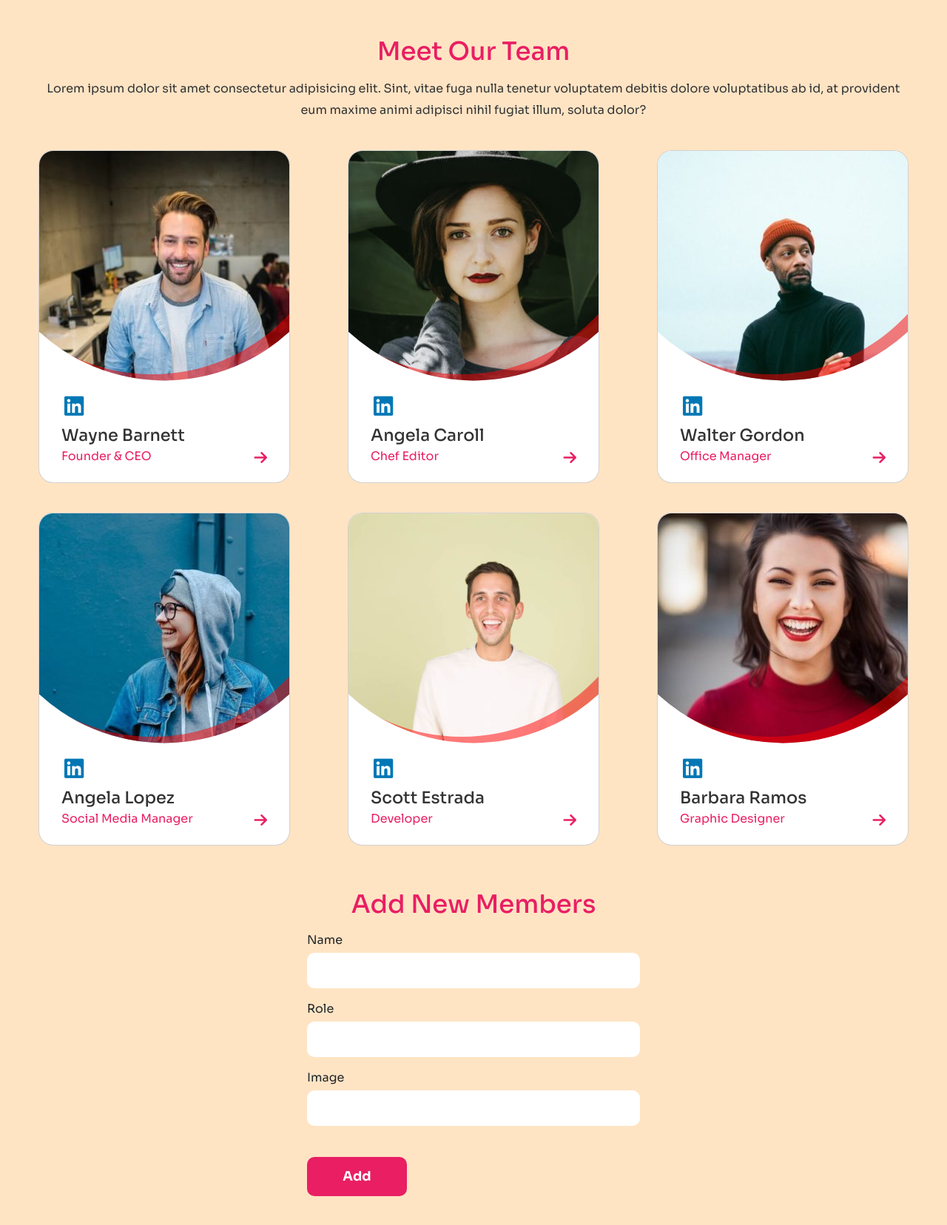
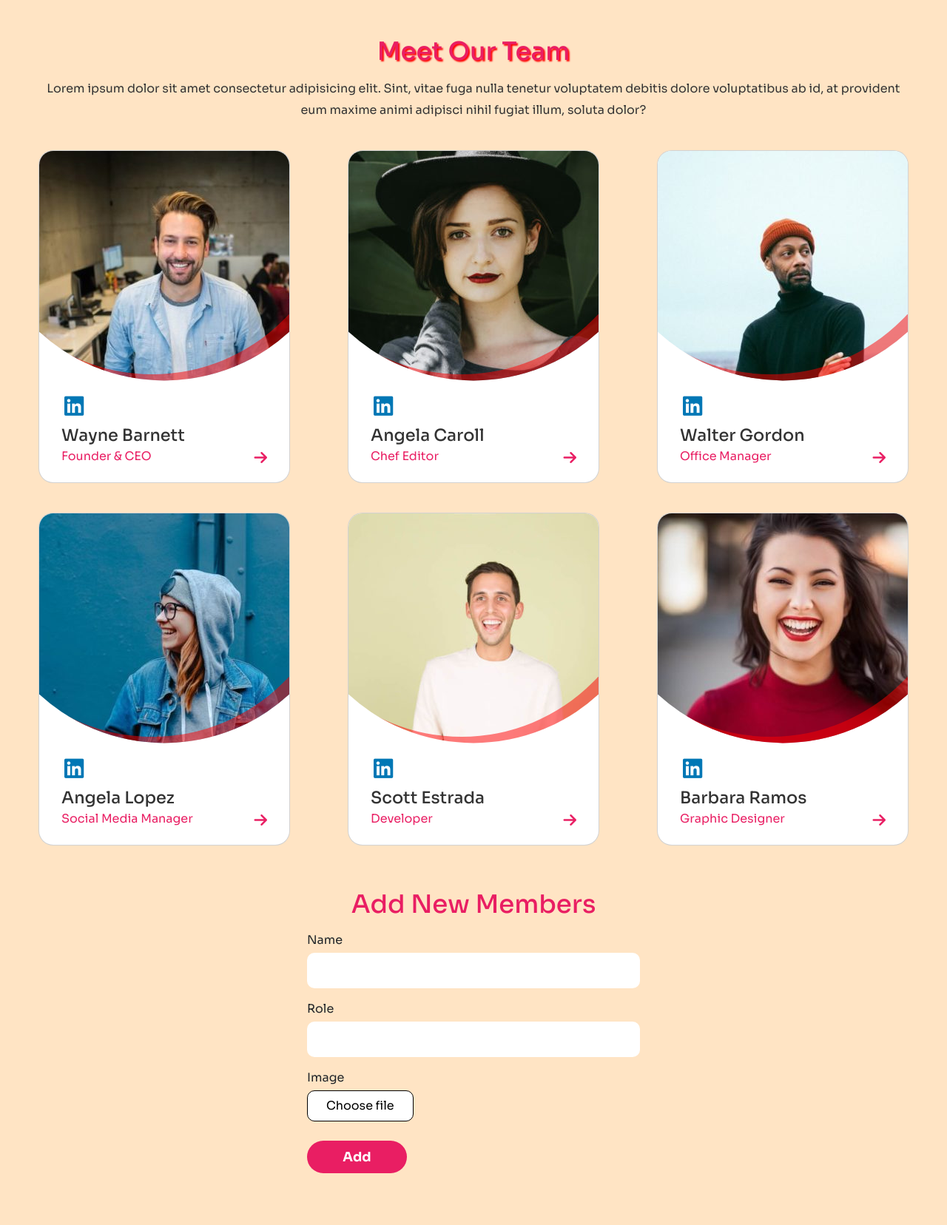
Before and after one commit to StefaniaSgreva/js-our-team, a plain HTML site: page index.html in a window 1280 px wide. Shown: the whole page at 74% size. Drawn offline with nearby package versions, Linux system fonts and the light colour scheme.

Commit message:
some style upgrades

```diff
--- a/CSS/style.css
+++ b/CSS/style.css
@@ -16,6 +16,9 @@ body{
     color: #e91e63;
     text-align: center;
     font-size: 34px;
+}
+.myshadow{
+    text-shadow: 2px 2px 2px red;
 }
 .section-description {
     line-height: 1.8;
@@ -75,6 +78,7 @@ body{
     width: 100%;
     height: 100%; */
     transition: all 0.5s;
+    cursor: pointer;
 }
 .imgBox img:hover{
     transform: scale(1.1);
@@ -127,9 +131,7 @@ body{
 label {
     margin-bottom: .30em;
 }
-  input,
-  select,
-  button {
+input{
     width: 100%;
     height: 3em;
     margin-bottom: 1em;
@@ -137,12 +139,40 @@ label {
     border: none;
     border-radius: 10px;
 }
-button {
+textarea:focus, input:focus{
+     border: none;
+}
+.mybtn{
+    border: none;
+    border-radius: 30px;
+    height: 2.5em;
     width: 30%;
     margin-top: 1.5em;
     font-size: 1.1rem;
-    border-radius: 10px;
     background-color: #e91e63;
     color: white;
     font-weight: bold;
 }
+.mybtn:hover{
+    transform: scale(1.1);
+    transition: 500ms;
+}
+.parent-div{
+    position: relative;
+}
+.parent-div input[type=file] {
+    position: absolute;
+    left: 0;
+    top: 0;
+    opacity: 0;
+    font-size: 20px;
+}
+.btn-upload{
+    background-color: #fff;
+    border: 1px solid black;
+    padding: 8px 25px;
+    border-radius: 10px;
+}
+.btn-upload:hover {
+    transform: scale(1,1);
+}
--- a/JS/script.js
+++ b/JS/script.js
@@ -113,10 +113,11 @@ btnAdd.addEventListener("click", function () {
 });
 
 function addNewMember() {
+
   const newMember = {
     name: document.getElementById('name').value,
     role: document.getElementById('role').value,
-    img: document.getElementById('')
+    img: document.createElement('img')
   };
 
   teamMembers.push(newMember);
--- a/index.html
+++ b/index.html
@@ -22,7 +22,7 @@
     <!-- <div id="myDiv"></div> -->
     <section id="team">
         <div class="container">
-            <h2 class="section-title"> Meet Our Team</h2>
+            <h2 class="section-title myshadow"> Meet Our Team</h2>
             <p class="section-description">Lorem ipsum dolor sit amet consectetur adipisicing elit. Sint, vitae fuga nulla tenetur voluptatem debitis dolore voluptatibus ab id, at provident eum maxime animi adipisci nihil fugiat illum, soluta dolor?</p>
             <div class="team-container">
                 <!-- prova card -->
@@ -59,8 +59,11 @@
                 <input type="text" id="role">
 
                 <label for="image">Image</label>
-                <input type="text" id="image">
-                <button type="button" id="addMemberButton">Add</button>
+                <div class="parent-div">
+                    <button class="btn-upload">Choose file</button>
+                    <input type="file" id="image">
+                  </div>
+                <button type="button" id="addMemberButton" class="mybtn">Add</button>
             </div>
 
         </div>
```
